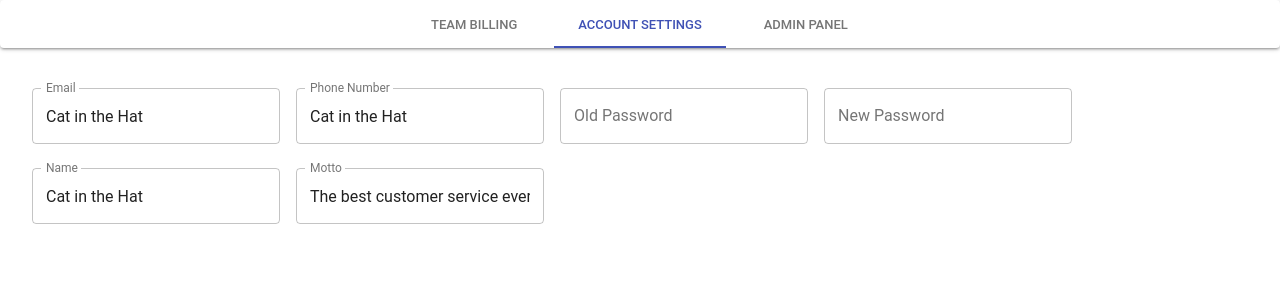
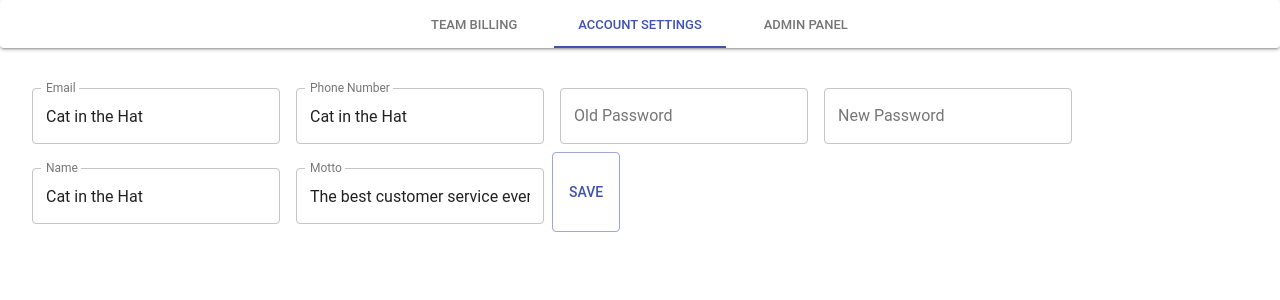
Before and after one commit to BloomTech-Labs/labs10-webchat, a React (Create React App) app in the folder company_dashboard/: page / in a window 1280 px wide. Both pictures are taken after a click on the tab "ACCOUNT SETTINGS". Shown: the top 300 px of the page. Built offline with nearby package versions, Linux system fonts and the light colour scheme.

Commit message:
added save button to account settings

```diff
--- a/company_dashboard/src/components/settings/AccountSettings.js
+++ b/company_dashboard/src/components/settings/AccountSettings.js
@@ -2,6 +2,7 @@ import React from "react";
 import PropTypes from "prop-types";
 import { withStyles } from "@material-ui/core/styles";
 import TextField from "@material-ui/core/TextField";
+import Button from "@material-ui/core/Button";
 
 const styles = theme => ({
   container: {
@@ -95,6 +96,9 @@ class AccountSettings extends React.Component {
           margin="normal"
           variant="outlined"
         />
+        <Button variant="outlined" color="primary" className="save-button">
+          Save
+        </Button>
       </form>
     );
   }
```
